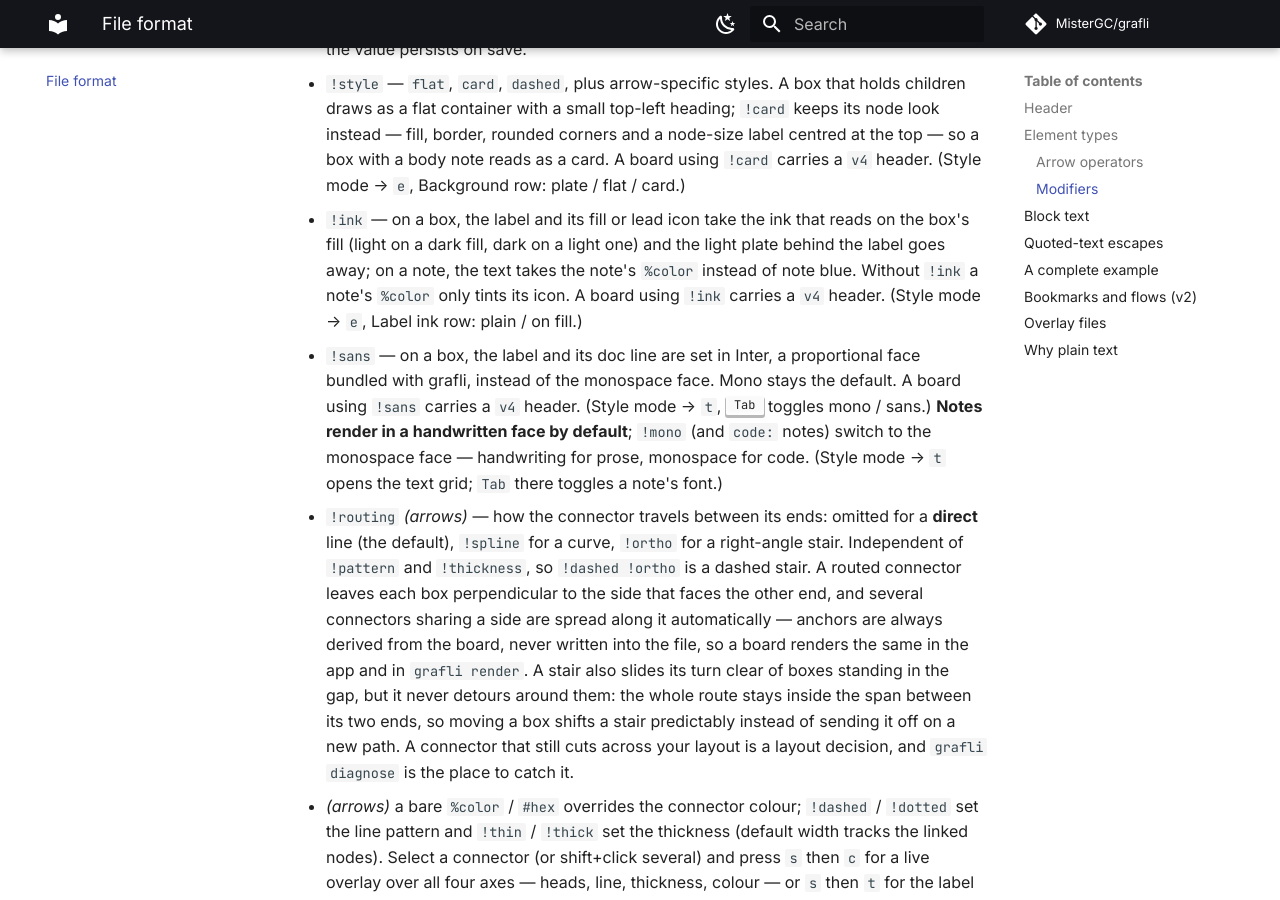
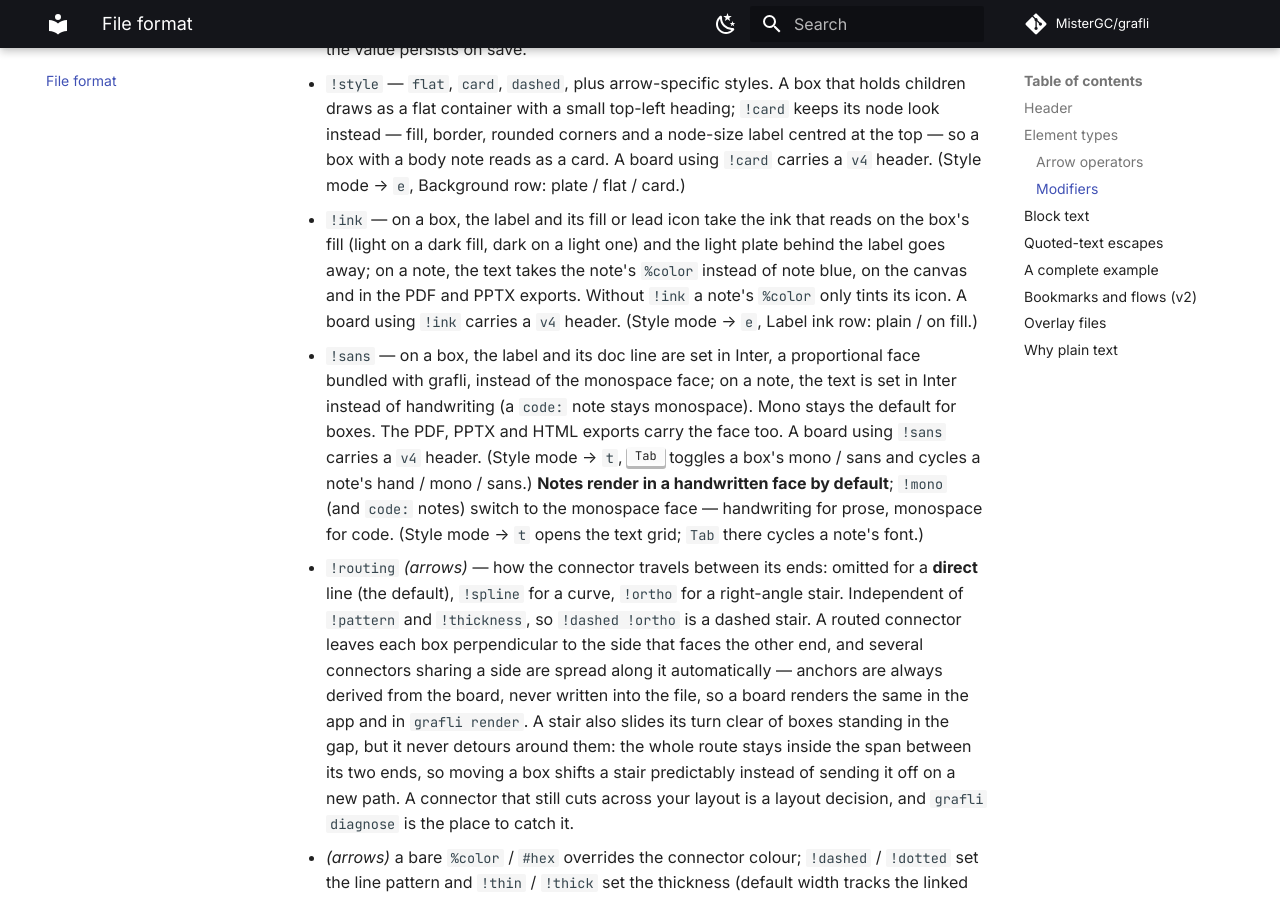
Before and after one commit to MisterGC/grafli, an MkDocs documentation site: the page built from docs/format.md, in a window 1280 px wide and 900 px high, scrolled down 2369 px. Built offline with MkDocs 1.6.1 and Material for MkDocs 9.7.7, drawn with Linux system fonts in a browser that asks for light colours; comment, search, counter and statistics services are not loaded.

Commit message:
Document !sans on notes and !ink note colour in the exports in the format reference, keybindings, skill and changelog

```diff
--- a/docs/format.md
+++ b/docs/format.md
@@ -97,17 +97,20 @@ in `grafli render`. A pair carrying a single arrow is drawn exactly as before.
 - `!ink` — on a box, the label and its fill or lead icon take the ink that
   reads on the box's fill (light on a dark fill, dark on a light one) and
   the light plate behind the label goes away; on a note, the text takes the
-  note's `%color` instead of note blue. Without `!ink` a note's `%color`
-  only tints its icon. A board using `!ink` carries a `#!grafli v4` header.
+  note's `%color` instead of note blue, on the canvas and in the PDF and
+  PPTX exports. Without `!ink` a note's `%color` only tints its icon. A board using `!ink` carries a `#!grafli v4` header.
   (Style mode → `e`, Label ink row: plain / on fill.)
 - `!sans` — on a box, the label and its doc line are set in Inter, a
-  proportional face bundled with grafli, instead of the monospace face. Mono
-  stays the default. A board using `!sans` carries a `#!grafli v4` header.
-  (Style mode → `t`, <kbd>Tab</kbd> toggles mono / sans.)
+  proportional face bundled with grafli, instead of the monospace face; on a
+  note, the text is set in Inter instead of handwriting (a `code:` note stays
+  monospace). Mono stays the default for boxes. The PDF, PPTX and HTML
+  exports carry the face too. A board using `!sans` carries a `#!grafli v4`
+  header. (Style mode → `t`, <kbd>Tab</kbd> toggles a box's mono / sans and
+  cycles a note's hand / mono / sans.)
   **Notes render in
   a handwritten face by default**; `!mono` (and `code:` notes) switch to the
   monospace face — handwriting for prose, monospace for code. (Style mode →
-  `t` opens the text grid; `Tab` there toggles a note's font.)
+  `t` opens the text grid; `Tab` there cycles a note's font.)
 - `!routing` *(arrows)* — how the connector travels between its ends:
   omitted for a **direct** line (the default), `!spline` for a curve, `!ortho`
   for a right-angle stair. Independent of `!pattern` and `!thickness`, so
```
Also changed, not shown: CHANGELOG.md (+11 -0 lines), docs/keybindings.md (+1 -1 lines), grafli/skills/grafli/SKILL.md (+1 -1 lines), grafli/skills/grafli/references/format.md (+1 -1 lines).
